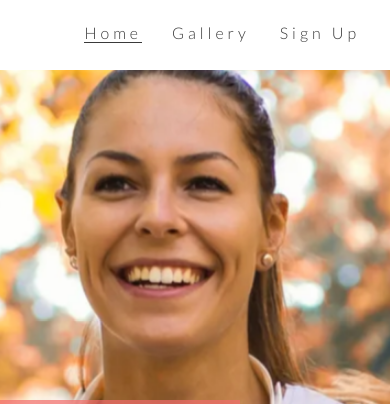
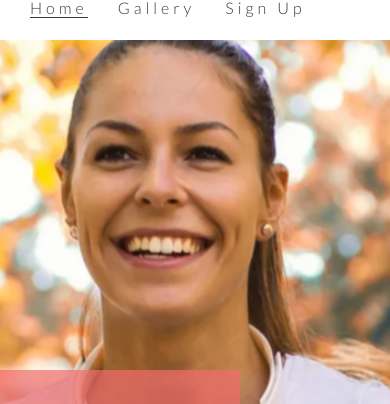
Before and after one commit to PllanaEgzon/love-running, a plain HTML site: page index.html in a window 390 px wide. Shown: the part 80-484 px from the top of the page. Drawn offline with nearby package versions, Linux system fonts and the light colour scheme.

Commit message:
style menu area for screens 950px wide down

```diff
--- a/assets/css/style.css
+++ b/assets/css/style.css
@@ -280,3 +280,16 @@ footer {
             display: none;
         }
 }
+
+/* For medium screen siezes from 950 px wide and down */
+
+@media screen and (max-width : 950px){
+
+    #menu {
+        clear: left;
+        float: left;
+        margin-left: 30px;
+        margin-bottom: 20px;
+        line-height: 25px;
+    }
+}
```
